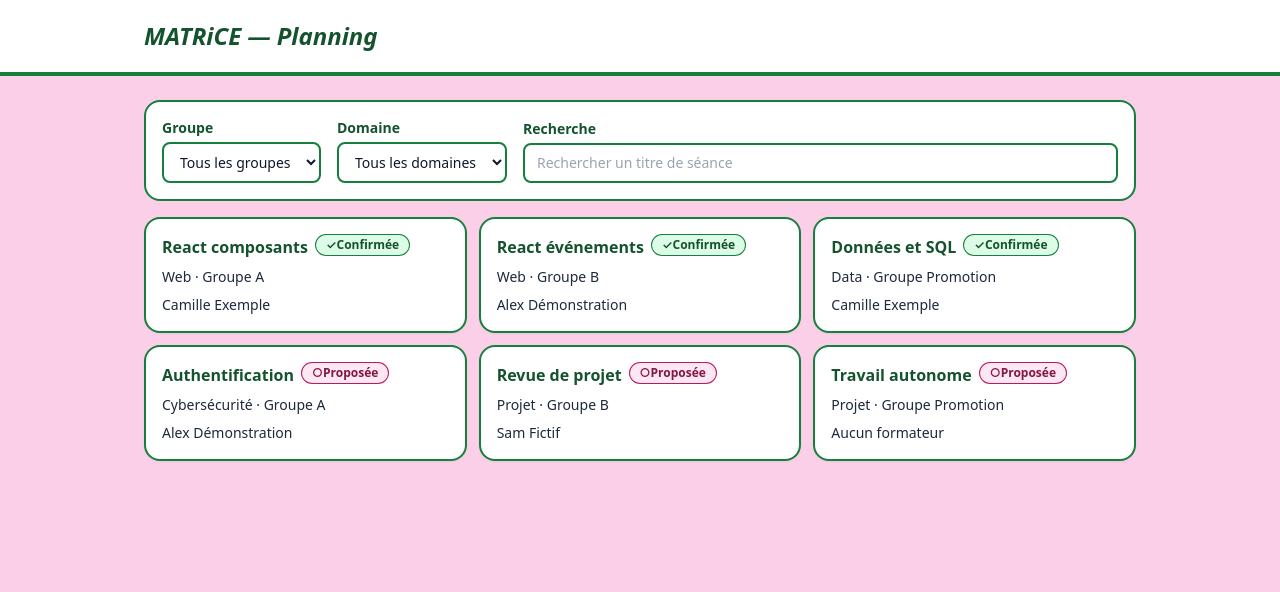
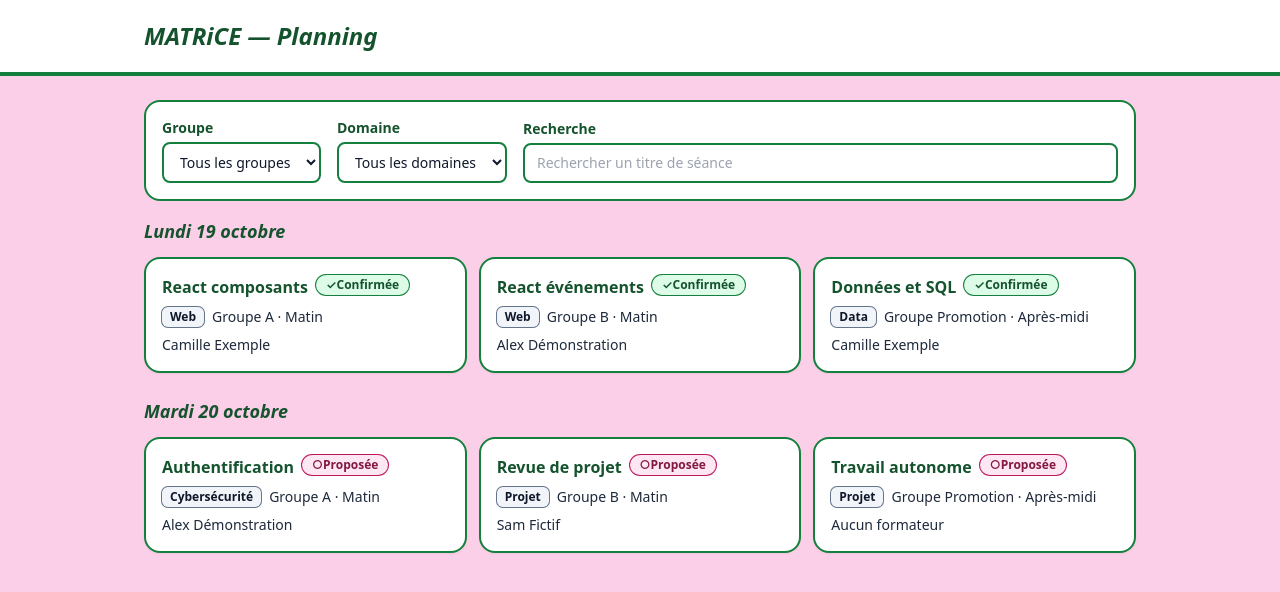
Before and after one commit to NarimenB/Matrice-BoumaoutNarimen, a React (Vite) app: page / in a window 1280 px wide. Shown: the top 592 px of the page. Built offline with nearby package versions, Linux system fonts and the light colour scheme.

Commit message:
feat: planning regroupé par jour avec période sur les cartes

```diff
--- a/src/components/SessionCard.jsx
+++ b/src/components/SessionCard.jsx
@@ -8,6 +8,8 @@ const DOMAIN_LABELS = {
   cyber: "Cybersécurité",
   projet: "Projet",
 };
+
+const PERIOD_LABELS = { am: "Matin", pm: "Après-midi" };
 
 export function SessionCard({ session, onOpenDetail }) {
   const formateurName = session.formateurId
@@ -25,9 +27,14 @@ export function SessionCard({ session, onOpenDetail }) {
           <h3 className="font-bold text-green-900">{session.title}</h3>
           <StatusBadge status={session.status} />
         </div>
-        <p className="text-sm text-slate-800">
-          {DOMAIN_LABELS[session.domain] ?? session.domain} · Groupe {session.group}
-        </p>
+        <div className="flex flex-wrap items-center gap-2 text-sm text-slate-800">
+          <span className="rounded-md bg-slate-100 px-2 py-0.5 text-xs font-semibold text-slate-900 ring-1 ring-slate-500">
+            {DOMAIN_LABELS[session.domain] ?? session.domain}
+          </span>
+          <span>
+            Groupe {session.group} · {PERIOD_LABELS[session.period] ?? session.period}
+          </span>
+        </div>
         <p className="text-sm text-slate-800">{formateurName}</p>
       </button>
     </li>
--- a/src/components/SessionList.jsx
+++ b/src/components/SessionList.jsx
@@ -1,5 +1,6 @@
 import React from "react";
 import { SessionCard } from "./SessionCard";
+import { groupByDay } from "../utils/groupByDay";
 
 export function SessionList({ sessions, status, error, onRetry, onOpenDetail }) {
   if (status === "loading") {
@@ -41,11 +42,29 @@ export function SessionList({ sessions, status, error, onRetry, onOpenDetail })
     );
   }
 
+  const days = groupByDay(sessions);
+
   return (
-    <ul className="grid grid-cols-1 gap-3 sm:grid-cols-2 lg:grid-cols-3">
-      {sessions.map((session) => (
-        <SessionCard key={session.id} session={session} onOpenDetail={onOpenDetail} />
+    <div className="flex flex-col gap-6">
+      {days.map((day) => (
+        <section key={day.date} aria-labelledby={`day-${day.date}`}>
+          <h2
+            id={`day-${day.date}`}
+            className="mb-3 text-lg font-bold italic text-green-900"
+          >
+            {day.label}
+          </h2>
+          <ul className="grid grid-cols-1 gap-3 sm:grid-cols-2 lg:grid-cols-3">
+            {day.sessions.map((session) => (
+              <SessionCard
+                key={session.id}
+                session={session}
+                onOpenDetail={onOpenDetail}
+              />
+            ))}
+          </ul>
+        </section>
       ))}
-    </ul>
+    </div>
   );
 }
--- /dev/null
+++ b/src/utils/groupByDay.js
@@ -0,0 +1,28 @@
+const PERIOD_ORDER = { am: 0, pm: 1 };
+
+function formatDay(isoDate) {
+  const [year, month, day] = isoDate.split("-").map(Number);
+  const label = new Date(year, month - 1, day).toLocaleDateString("fr-FR", {
+    weekday: "long",
+    day: "numeric",
+    month: "long",
+  });
+  return label.charAt(0).toUpperCase() + label.slice(1);
+}
+
+export function groupByDay(sessions) {
+  const byDate = new Map();
+
+  for (const session of sessions) {
+    if (!byDate.has(session.date)) byDate.set(session.date, []);
+    byDate.get(session.date).push(session);
+  }
+
+  return [...byDate.keys()].sort().map((date) => ({
+    date,
+    label: formatDay(date),
+    sessions: byDate
+      .get(date)
+      .sort((a, b) => (PERIOD_ORDER[a.period] ?? 0) - (PERIOD_ORDER[b.period] ?? 0)),
+  }));
+}
```
Also changed, not shown: 1 other file (tests, documents, lock files or other folders).
